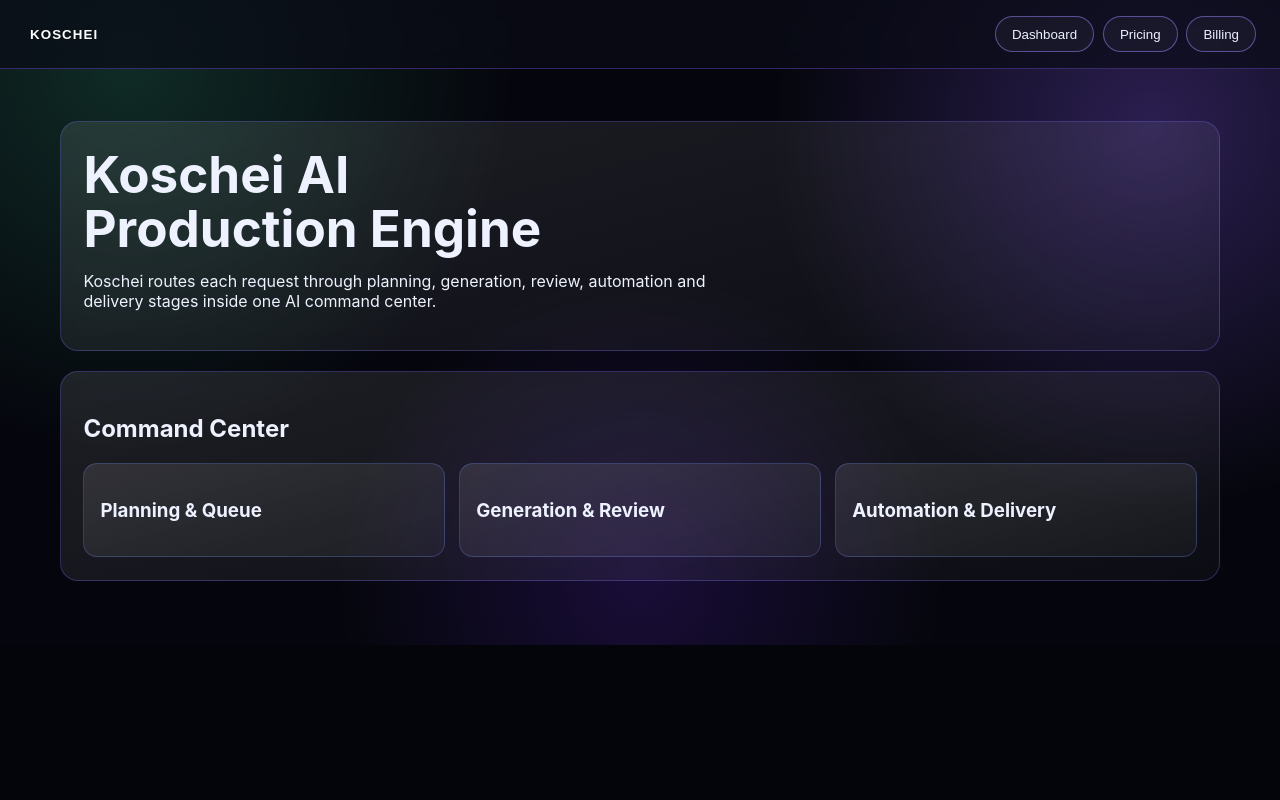
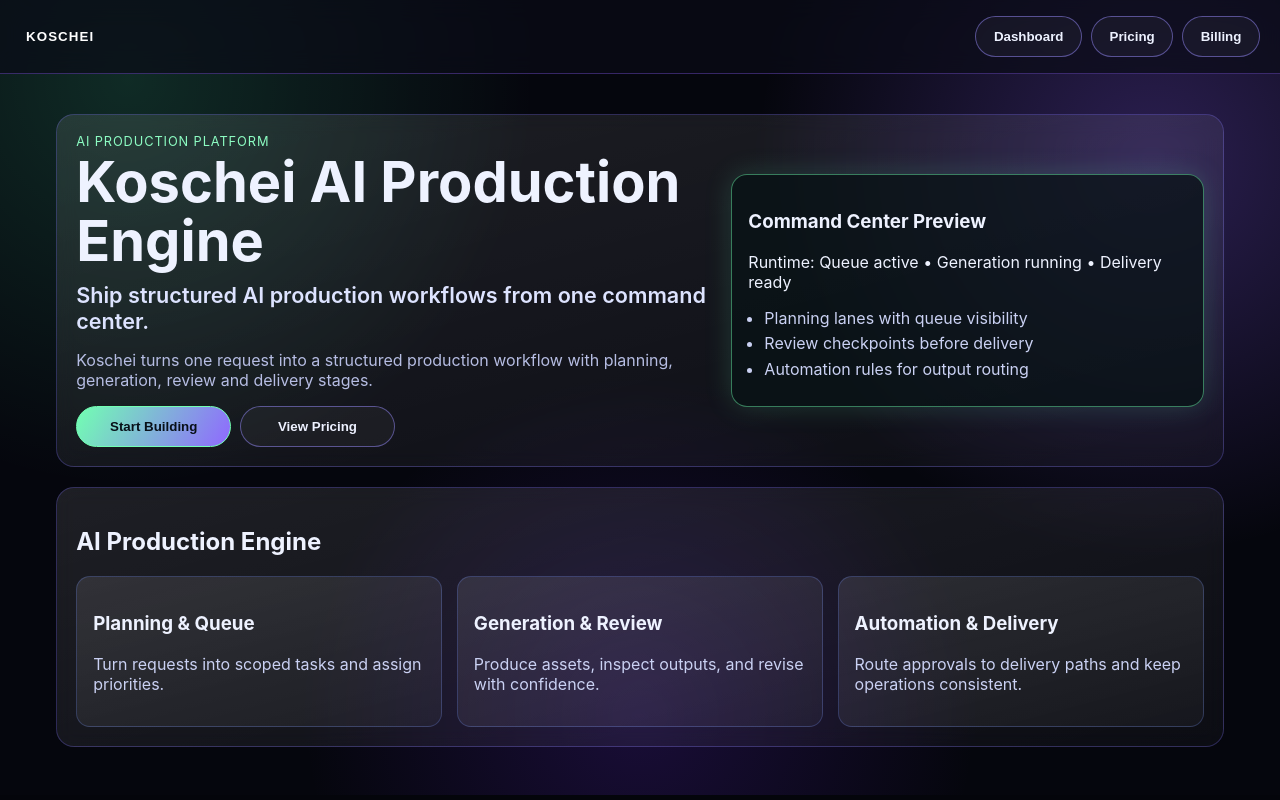
Before and after one commit to bugsbuny243/Koschei-Web3-Hub, a React (Vite) app in the folder koschei/frontend/: page / in a window 1280 px wide. Built offline with nearby package versions, Linux system fonts and the light colour scheme.

Commit message:
Polish mobile-first SaaS UI across home dashboard pricing and billing

```diff
--- a/koschei/frontend/src/App.tsx
+++ b/koschei/frontend/src/App.tsx
@@ -1,4 +1,4 @@
-import { useEffect, useState } from 'react';
+import { useEffect, useMemo, useState } from 'react';
 
 const SHOPIER_LINKS = {
   starter: 'https://www.shopier.com/TradeVisual/47465449',
@@ -7,59 +7,83 @@
 } as const;
 
 type PackageId = 'starter' | 'pro' | 'studio';
-type Project = { id:string; title:string; prompt:string; status:string; created_at:string };
-type Task = { id:string; project_id:string; task_type:string; status:string; result?:string; error?:string };
-type Log = { id:string; level:string; message:string; created_at:string };
+type Project = { id: string; title: string; prompt: string; status: string; created_at: string };
+type Task = { id: string; project_id: string; task_type: string; status: string; result?: string; error?: string };
+type Log = { id: string; level: string; message: string; created_at: string };
 
-const navigate = (to: string) => { window.history.pushState({}, '', to); window.dispatchEvent(new PopStateEvent('popstate')); };
+const navigate = (to: string) => {
+  window.history.pushState({}, '', to);
+  window.dispatchEvent(new PopStateEvent('popstate'));
+};
 
 function Home() {
-  return <main className="container">
-    <section className="hero premium-card">
-      <div>
-        <h1>Koschei AI Production Engine</h1>
-        <p>Koschei routes each request through planning, generation, review, automation and delivery stages inside one AI command center.</p>
-      </div>
-    </section>
-    <section className="premium-card">
-      <h2>Command Center</h2>
-      <div className="grid">
-        <article className="card"><h3>Planning & Queue</h3></article>
-        <article className="card"><h3>Generation & Review</h3></article>
-        <article className="card"><h3>Automation & Delivery</h3></article>
-      </div>
-    </section>
-  </main>;
+  return (
+    <main className="container">
+      <section className="hero premium-card">
+        <div>
+          <p className="eyebrow">AI Production Platform</p>
+          <h1>Koschei AI Production Engine</h1>
+          <h2 className="hero-headline">Ship structured AI production workflows from one command center.</h2>
+          <p className="subtext">
+            Koschei turns one request into a structured production workflow with planning, generation, review and
+            delivery stages.
+          </p>
+          <div className="actions hero-actions">
+            <button className="btn primary" onClick={() => navigate('/dashboard')}>
+              Start Building
+            </button>
+            <button className="btn" onClick={() => navigate('/pricing')}>
+              View Pricing
+            </button>
+          </div>
+        </div>
+        <aside className="mockup-card">
+          <h3>Command Center Preview</h3>
+          <p>Runtime: Queue active • Generation running • Delivery ready</p>
+          <ul className="list-tight">
+            <li>Planning lanes with queue visibility</li>
+            <li>Review checkpoints before delivery</li>
+            <li>Automation rules for output routing</li>
+          </ul>
+        </aside>
+      </section>
+
+      <section className="premium-card">
+        <h2>AI Production Engine</h2>
+        <div className="grid">
+          <article className="card"><h3>Planning & Queue</h3><p>Turn requests into scoped tasks and assign priorities.</p></article>
+          <article className="card"><h3>Generation & Review</h3><p>Produce assets, inspect outputs, and revise with confidence.</p></article>
+          <article className="card"><h3>Automation & Delivery</h3><p>Route approvals to delivery paths and keep operations consistent.</p></article>
+        </div>
+      </section>
+    </main>
+  );
 }
 
 function Pricing() {
-  return <main className='container page premium-card'>
+  return <main className="container page premium-card">
     <h1>Pricing</h1>
-    <p>Choose a one-time credit pack and pay securely on Shopier.</p>
-    <section className='grid'>
-      <article className='card'>
-        <h3>Free</h3>
-        <p>0 Credits</p>
-        <p className='price'>0 TL</p>
-        <button className='btn primary' onClick={() => navigate('/dashboard')}>Start Free</button>
+    <p>One-time credit packs designed for serious AI production velocity.</p>
+    <section className="grid pricing-grid">
+      <article className="card pricing-card">
+        <h3>Free</h3><p className="credits">0 Credits</p><p className="chip">One-time credit pack</p><p className="price">0 TL</p>
+        <ul className="list-tight"><li>Explore dashboard workflow</li><li>Test project setup</li><li>No payment needed</li></ul>
+        <button className="btn primary" onClick={() => navigate('/dashboard')}>Start Free</button>
       </article>
-      <article className='card'>
-        <h3>Starter</h3>
-        <p>20.000 Credits</p>
-        <p className='price'>899 TL</p>
-        <a className='btn primary' href={SHOPIER_LINKS.starter} target='_blank' rel='noopener noreferrer'>Buy 20.000 Credits</a>
+      <article className="card pricing-card">
+        <h3>Starter</h3><p className="credits">20.000 Credits</p><p className="chip">One-time credit pack</p><p className="price">899 TL</p>
+        <ul className="list-tight"><li>Launch production-ready flows</li><li>Balanced for small teams</li><li>Manual activation support</li></ul>
+        <a className="btn primary" href={SHOPIER_LINKS.starter} target="_blank" rel="noopener noreferrer">Buy 20.000 Credits</a>
       </article>
-      <article className='card'>
-        <h3>Pro</h3>
-        <p>70.000 Credits</p>
-        <p className='price'>2.299 TL</p>
-        <a className='btn primary' href={SHOPIER_LINKS.pro} target='_blank' rel='noopener noreferrer'>Buy 70.000 Credits</a>
+      <article className="card pricing-card featured">
+        <h3>Pro</h3><p className="credits">70.000 Credits</p><p className="chip">One-time credit pack</p><p className="price">2.299 TL</p>
+        <ul className="list-tight"><li>Scale parallel content pipelines</li><li>Faster throughput for teams</li><li>Best value for growing demand</li></ul>
+        <a className="btn primary" href={SHOPIER_LINKS.pro} target="_blank" rel="noopener noreferrer">Buy 70.000 Credits</a>
       </article>
-      <article className='card'>
-        <h3>Studio</h3>
-        <p>180.000 Credits</p>
-        <p className='price'>4.999 TL</p>
-        <a className='btn primary' href={SHOPIER_LINKS.studio} target='_blank' rel='noopener noreferrer'>Buy 180.000 Credits</a>
+      <article className="card pricing-card">
+        <h3>Studio</h3><p className="credits">180.000 Credits</p><p className="chip">One-time credit pack</p><p className="price">4.999 TL</p>
+        <ul className="list-tight"><li>High-volume output operations</li><li>Built for studio-scale delivery</li><li>Priority operational continuity</li></ul>
+        <a className="btn primary" href={SHOPIER_LINKS.studio} target="_blank" rel="noopener noreferrer">Buy 180.000 Credits</a>
       </article>
     </section>
   </main>;
@@ -84,16 +108,15 @@
 
   return <main className='container page premium-card'>
     <h1>Billing</h1>
-    <p>All paid options are one-time credit packs.</p>
-    <section className='grid'>
-      <article className='card'><h3>Koschei Starter Pack</h3><p>20.000 Credits</p><p className='price'>899 TL</p><a className='btn' href={SHOPIER_LINKS.starter} target='_blank' rel='noopener noreferrer'>Buy on Shopier</a></article>
-      <article className='card'><h3>Koschei Pro Pack</h3><p>70.000 Credits</p><p className='price'>2.299 TL</p><a className='btn' href={SHOPIER_LINKS.pro} target='_blank' rel='noopener noreferrer'>Buy on Shopier</a></article>
-      <article className='card'><h3>Koschei Studio Pack</h3><p>180.000 Credits</p><p className='price'>4.999 TL</p><a className='btn' href={SHOPIER_LINKS.studio} target='_blank' rel='noopener noreferrer'>Buy on Shopier</a></article>
+    <p>All paid options are one-time credit packs. After payment, submit your email and Shopier order reference for manual activation.</p>
+    <section className='grid pricing-grid'>
+      <article className='card pricing-card'><h3>Koschei Starter Pack</h3><p className='credits'>20.000 Credits</p><p className='price'>899 TL</p><a className='btn' href={SHOPIER_LINKS.starter} target='_blank' rel='noopener noreferrer'>Buy 20.000 Credits</a></article>
+      <article className='card pricing-card'><h3>Koschei Pro Pack</h3><p className='credits'>70.000 Credits</p><p className='price'>2.299 TL</p><a className='btn' href={SHOPIER_LINKS.pro} target='_blank' rel='noopener noreferrer'>Buy 70.000 Credits</a></article>
+      <article className='card pricing-card'><h3>Koschei Studio Pack</h3><p className='credits'>180.000 Credits</p><p className='price'>4.999 TL</p><a className='btn' href={SHOPIER_LINKS.studio} target='_blank' rel='noopener noreferrer'>Buy 180.000 Credits</a></article>
     </section>
-    <p>After payment, return to this page and submit your Koschei account email and Shopier payment/order reference. Your credits will be activated manually by the owner.</p>
-    <section className='card'>
+    <section className='card form-card'>
       <h2>Manual Activation Form</h2>
-      <div className='grid'>
+      <div className='form-grid'>
         <input placeholder='email' value={email} onChange={e => setEmail(e.target.value)} />
         <select value={plan} onChange={e => setPlan(e.target.value as PackageId)}>
           <option value='starter'>Starter — 20.000 credits</option>
@@ -101,33 +124,58 @@
           <option value='studio'>Studio — 180.000 credits</option>
         </select>
         <input value='Shopier' disabled readOnly />
-        <input placeholder='payment reference / order number' value={paymentReference} onChange={e => setPaymentReference(e.target.value)} />
+        <input placeholder='payment/order reference' value={paymentReference} onChange={e => setPaymentReference(e.target.value)} />
         <input placeholder='note' value={note} onChange={e => setNote(e.target.value)} />
-        <button className='btn primary' onClick={submit}>Submit Manual Activation</button>
+        <button className='btn primary wide-btn' onClick={submit}>Submit Manual Activation</button>
       </div>
-      {status && <p>{status}</p>}
+      {!!status && <p>{status}</p>}
+      <div className='trust-notes'>
+        <span>Digital product</span><span>Manual activation</span><span>No physical delivery</span><span>One-time credit pack</span>
+      </div>
     </section>
   </main>;
 }
 
 function Dashboard() {
-  const [email,setEmail]=useState(''); const [title,setTitle]=useState(''); const [prompt,setPrompt]=useState('');
-  const [projects,setProjects]=useState<Project[]>([]); const [tasks,setTasks]=useState<Task[]>([]); const [logs,setLogs]=useState<Log[]>([]); const [projectId,setProjectId]=useState('');
+  const [email, setEmail] = useState(''); const [title, setTitle] = useState(''); const [prompt, setPrompt] = useState('');
+  const [projects, setProjects] = useState<Project[]>([]); const [tasks, setTasks] = useState<Task[]>([]); const [logs, setLogs] = useState<Log[]>([]); const [projectId, setProjectId] = useState('');
+  const apiMissing = useMemo(() => !import.meta.env.VITE_API_BASE_URL, []);
+
   const refresh = async () => {
     if (!email) return;
-    const p=await fetch(`/api/runtime/projects?email=${encodeURIComponent(email)}`).then(r=>r.json()); setProjects(Array.isArray(p)?p:[]);
-    const t=await fetch(`/api/runtime/tasks?email=${encodeURIComponent(email)}`).then(r=>r.json()); setTasks(Array.isArray(t)?t:[]);
+    const p = await fetch(`/api/runtime/projects?email=${encodeURIComponent(email)}`).then(r => r.json()); setProjects(Array.isArray(p) ? p : []);
+    const t = await fetch(`/api/runtime/tasks?email=${encodeURIComponent(email)}`).then(r => r.json()); setTasks(Array.isArray(t) ? t : []);
   };
   const createProject = async () => {
-    await fetch('/api/runtime/projects',{method:'POST',headers:{'Content-Type':'application/json'},body:JSON.stringify({email,title,prompt})});
+    await fetch('/api/runtime/projects', { method: 'POST', headers: { 'Content-Type': 'application/json' }, body: JSON.stringify({ email, title, prompt }) });
     setTitle(''); setPrompt(''); refresh();
   };
-  const loadLogs = async (pid:string) => { setProjectId(pid); const l=await fetch(`/api/runtime/logs/${pid}`).then(r=>r.json()); setLogs(Array.isArray(l)?l:[]); };
-  useEffect(()=>{ if(email) refresh(); },[]);
-  return <main className="container page premium-card"><h1>Command Center Dashboard</h1><div className="actions"><input placeholder='email' value={email} onChange={e=>setEmail(e.target.value)} /><button className='btn' onClick={refresh}>Refresh</button></div><div className='grid'><input placeholder='Project title' value={title} onChange={e=>setTitle(e.target.value)} /><input placeholder='Prompt' value={prompt} onChange={e=>setPrompt(e.target.value)} /><button className='btn primary' onClick={createProject}>Create Project</button></div><h2>Projects</h2>{projects.map(p=><article className='card' key={p.id}><b>{p.title}</b> <span>{p.status}</span> <button className='btn' onClick={()=>loadLogs(p.id)}>Logs</button></article>)}<h2>Tasks</h2>{tasks.map(t=><article className='card' key={t.id}><b>{t.task_type}</b> <span>{t.status}</span><p>{t.result || t.error || 'Pending...'}</p></article>)}<h2>Logs {projectId && `(Project ${projectId.slice(0,8)})`}</h2>{logs.map(l=><article className='card' key={l.id}><b>[{l.level}]</b> {l.message}</article>)}</main>
+  const loadLogs = async (pid: string) => { setProjectId(pid); const l = await fetch(`/api/runtime/logs/${pid}`).then(r => r.json()); setLogs(Array.isArray(l) ? l : []); };
+  useEffect(() => { if (email) refresh(); }, []);
+
+  return <main className="container page premium-card">
+    <h1>Command Center Dashboard</h1>
+    {apiMissing && <p className='api-warning'>API not connected yet</p>}
+    <div className='form-grid'>
+      <input placeholder='email' value={email} onChange={e => setEmail(e.target.value)} />
+      <input placeholder='project title' value={title} onChange={e => setTitle(e.target.value)} />
+      <textarea placeholder='what do you want to build?' value={prompt} onChange={e => setPrompt(e.target.value)} rows={4} />
+      <div className='actions'>
+        <button className='btn' onClick={refresh}>Refresh</button>
+        <button className='btn primary wide-btn' onClick={createProject}>Create Project</button>
+      </div>
+    </div>
+    <h2>Projects</h2>
+    {projects.length === 0 ? <article className='card'>No projects yet</article> : projects.map(p => <article className='card row' key={p.id}><b>{p.title}</b><span>{p.status}</span><button className='btn' onClick={() => loadLogs(p.id)}>Logs</button></article>)}
+    <h2>Tasks</h2>
+    {tasks.length === 0 ? <article className='card'>No tasks yet</article> : tasks.map(t => <article className='card' key={t.id}><b>{t.task_type}</b> <span>{t.status}</span><p>{t.result || t.error || 'Pending...'}</p></article>)}
+    <h2>Logs {projectId && `(Project ${projectId.slice(0, 8)})`}</h2>
+    {logs.length === 0 ? <article className='card'>No logs yet</article> : logs.map(l => <article className='card' key={l.id}><b>[{l.level}]</b> {l.message}</article>)}
+  </main>;
 }
 
-function Owner() { return <main className='container page premium-card'><h1>Owner Cockpit / God Mode</h1><p>Private controls for payment requests, users/credits, runtime projects, runtime tasks, retry/cancel.</p></main>; }
-
-export default function App(){ const [path,setPath]=useState(window.location.pathname); useEffect(()=>{const f=()=>setPath(window.location.pathname); window.addEventListener('popstate',f); return ()=>window.removeEventListener('popstate',f)},[]);
-return <div><header className='topbar'><button className='logo' onClick={()=>navigate('/')}>KOSCHEI</button><nav><button className='btn' onClick={()=>navigate('/dashboard')}>Dashboard</button><button className='btn' onClick={()=>navigate('/pricing')}>Pricing</button><button className='btn' onClick={()=>navigate('/billing')}>Billing</button></nav></header>{path==='/dashboard'?<Dashboard/>:path==='/pricing'?<Pricing/>:path==='/billing'?<Billing/>:path==='/owner'?<Owner/>:<Home/>}</div>}
+export default function App() {
+  const [path, setPath] = useState(window.location.pathname);
+  useEffect(() => { const f = () => setPath(window.location.pathname); window.addEventListener('popstate', f); return () => window.removeEventListener('popstate', f); }, []);
+  return <div><header className='topbar'><button className='logo' onClick={() => navigate('/')}>KOSCHEI</button><nav><button className='btn' onClick={() => navigate('/dashboard')}>Dashboard</button><button className='btn' onClick={() => navigate('/pricing')}>Pricing</button><button className='btn' onClick={() => navigate('/billing')}>Billing</button></nav></header>{path === '/dashboard' ? <Dashboard /> : path === '/pricing' ? <Pricing /> : path === '/billing' ? <Billing /> : <Home />}</div>;
+}
--- a/koschei/frontend/src/styles.css
+++ b/koschei/frontend/src/styles.css
@@ -15,83 +15,71 @@
 }
 
 .topbar {
-  position: sticky;
-  top: 0;
-  z-index: 20;
-  display: flex;
-  justify-content: space-between;
-  align-items: center;
-  padding: 1rem 1.5rem;
-  background: rgba(10, 12, 24, 0.7);
-  backdrop-filter: blur(12px);
+  position: sticky; top: 0; z-index: 20; display: flex; justify-content: space-between; align-items: center;
+  padding: 1rem 1.25rem; background: rgba(10, 12, 24, 0.7); backdrop-filter: blur(12px);
   border-bottom: 1px solid rgba(141, 94, 255, 0.35);
 }
 .logo { border: 0; background: transparent; color: #fff; font-weight: 800; letter-spacing: .08em; cursor: pointer; }
-.container { max-width: 1200px; margin: 0 auto; padding: 2rem 1.25rem 4rem; }
+.container { max-width: 1200px; margin: 0 auto; padding: 1.25rem 1rem 3rem; }
 
 .premium-card {
-  border: 1px solid rgba(126, 115, 255, 0.28);
-  border-radius: 18px;
+  border: 1px solid rgba(126, 115, 255, 0.28); border-radius: 18px;
   background: linear-gradient(165deg, rgba(255, 255, 255, 0.1), rgba(255, 255, 255, 0.03));
-  backdrop-filter: blur(8px);
-  padding: 1.4rem;
+  backdrop-filter: blur(10px); padding: 1.2rem;
 }
 
-.hero {
-  display: grid;
-  grid-template-columns: 1.2fr .8fr;
-  gap: 1.2rem;
-  align-items: center;
+.hero { display: grid; grid-template-columns: 1.15fr .85fr; gap: 1rem; align-items: center; }
+.hero h1 { font-size: clamp(1.9rem, 7vw, 3.5rem); line-height: 1.05; margin: .25rem 0 .7rem; }
+.hero-headline { margin: 0 0 .6rem; color: #dde3ff; font-size: clamp(1.05rem, 3.4vw, 1.35rem); font-weight: 600; }
+.eyebrow { color: #8cfcc2; text-transform: uppercase; letter-spacing: .07em; font-size: .8rem; margin: 0; }
+.subtext { color: #b6bde3; max-width: 62ch; }
+.mockup-card { border: 1px solid rgba(114, 255, 178, .45); background: rgba(8, 19, 22, 0.75); border-radius: 16px; padding: 1rem; box-shadow: 0 0 28px rgba(106, 255, 193, 0.16); }
+
+.actions, nav { display: flex; gap: .55rem; flex-wrap: wrap; }
+.hero-actions .btn { min-width: 155px; }
+.btn {
+  border: 1px solid rgba(151, 140, 255, 0.5); background: rgba(255,255,255,0.04); color: #edf1ff;
+  border-radius: 999px; padding: .75rem 1.1rem; cursor: pointer; text-decoration: none; font-weight: 600;
 }
-.hero h1 { font-size: clamp(2.1rem, 4vw, 4rem); line-height: 1.05; max-width: 14ch; margin: .2rem 0 .8rem; }
-.eyebrow { color: #8cfcc2; text-transform: uppercase; letter-spacing: .07em; font-size: .85rem; }
-.subtext { color: #b6bde3; max-width: 70ch; }
-.mockup-card {
-  border: 1px solid rgba(114, 255, 178, .45);
-  background: rgba(8, 19, 22, 0.75);
-  border-radius: 16px;
-  padding: 1rem;
-  box-shadow: 0 0 28px rgba(106, 255, 193, 0.16);
-}
-.status span { color: #72ffb2; font-weight: 700; }
-.model { color: #d1c9ff; font-size: .95rem; }
-
-.actions, nav, .footer-links { display: flex; gap: .55rem; flex-wrap: wrap; }
-.btn {
-  border: 1px solid rgba(151, 140, 255, 0.5);
-  background: rgba(255,255,255,0.04);
-  color: #edf1ff;
-  border-radius: 999px;
-  padding: .6rem 1rem;
-  cursor: pointer;
-}
-.btn.primary {
-  border-color: #72ffb2;
-  background: linear-gradient(120deg, #72ffb2, #8f68ff);
-  color: #081018;
-  font-weight: 700;
-}
+.btn.primary { border-color: #72ffb2; background: linear-gradient(120deg, #72ffb2, #8f68ff); color: #081018; }
+.wide-btn { width: 100%; justify-content: center; text-align: center; }
 
 section { margin-top: 1.25rem; }
-.grid { display: grid; gap: .9rem; grid-template-columns: repeat(auto-fit, minmax(225px, 1fr)); }
-.dashboard-grid { display: grid; gap: .9rem; grid-template-columns: repeat(auto-fit, minmax(200px, 1fr)); }
+.grid { display: grid; gap: .9rem; grid-template-columns: repeat(auto-fit, minmax(230px, 1fr)); }
+.pricing-grid { grid-template-columns: repeat(auto-fit, minmax(250px, 1fr)); }
+.form-grid { display: grid; gap: .8rem; grid-template-columns: repeat(2, minmax(0, 1fr)); }
 .card {
   border: 1px solid rgba(117, 148, 255, 0.25);
   background: linear-gradient(165deg, rgba(255,255,255,.1), rgba(255,255,255,.04));
-  border-radius: 14px;
-  padding: 1rem;
+  border-radius: 14px; padding: 1rem;
 }
 .card p { color: #cad1f3; }
-.price { color: #89f7c7 !important; font-weight: 700; }
+.row { display: flex; align-items: center; justify-content: space-between; gap: .8rem; flex-wrap: wrap; }
+.pricing-card { min-height: 360px; display: flex; flex-direction: column; gap: .45rem; }
+.featured { border-color: rgba(114, 255, 178, .6); box-shadow: 0 0 24px rgba(114, 255, 178, .2); }
+.credits { color: #d8ddff; font-weight: 700; }
+.chip { font-size: .78rem; border: 1px solid rgba(141, 94, 255, 0.4); border-radius: 999px; padding: .2rem .6rem; display: inline-block; width: fit-content; }
+.list-tight { margin: .2rem 0 .7rem; padding-left: 1rem; color: #cad1f3; display: grid; gap: .35rem; }
+.price { color: #89f7c7 !important; font-weight: 800; font-size: 1.2rem; margin: .15rem 0 .45rem; }
 .page h1 { margin-top: 0; }
 
-.footer {
-  border-top: 1px solid rgba(136, 102, 255, 0.28);
-  background: rgba(8, 10, 22, 0.8);
+input, select, textarea {
+  width: 100%; border-radius: 14px; border: 1px solid rgba(142, 115, 255, 0.5);
+  background: rgba(8, 10, 20, 0.85); color: #eff2ff; padding: .85rem .95rem; font: inherit;
 }
-.footer-inner { padding-top: 1.4rem; padding-bottom: 1.8rem; }
+textarea { resize: vertical; min-height: 120px; }
+input::placeholder, textarea::placeholder { color: #9ca6d6; }
+input:disabled { opacity: .8; }
+.api-warning { border-left: 3px solid #89f7c7; padding-left: .65rem; color: #c7ffe6; }
+.trust-notes { margin-top: .9rem; display: flex; gap: .5rem; flex-wrap: wrap; }
+.trust-notes span { font-size: .8rem; border: 1px solid rgba(117, 148, 255, 0.3); border-radius: 999px; padding: .25rem .6rem; color: #bfc8ef; }
 
-@media (max-width: 860px) {
+@media (max-width: 900px) {
   .hero { grid-template-columns: 1fr; }
+  .mockup-card { display: none; }
   .topbar { align-items: flex-start; flex-direction: column; gap: .65rem; }
+  .form-grid { grid-template-columns: 1fr; }
+  .btn { width: 100%; text-align: center; }
+  nav .btn { width: auto; }
+  .container { padding: 1rem .85rem 2.5rem; }
 }
```
